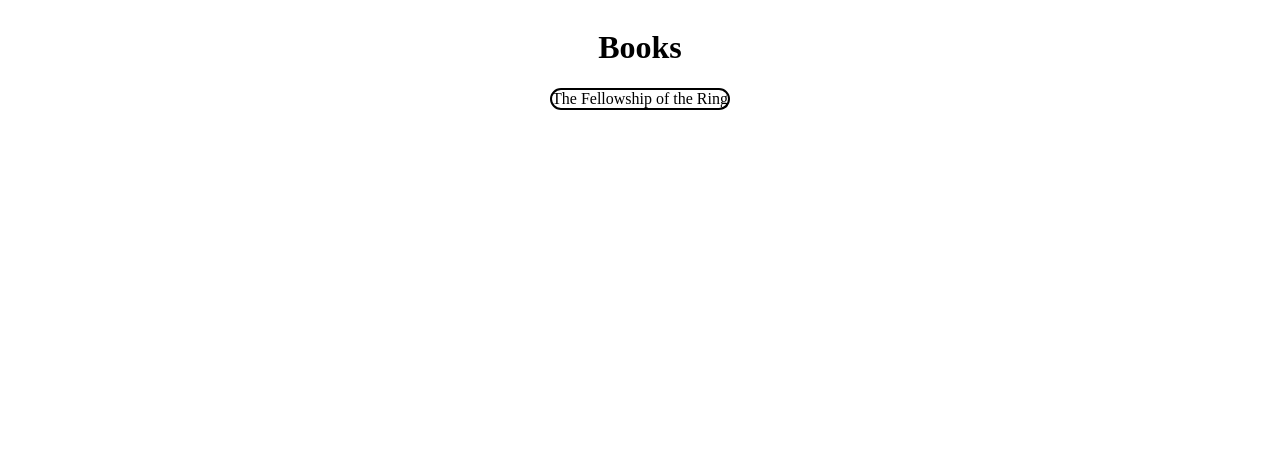
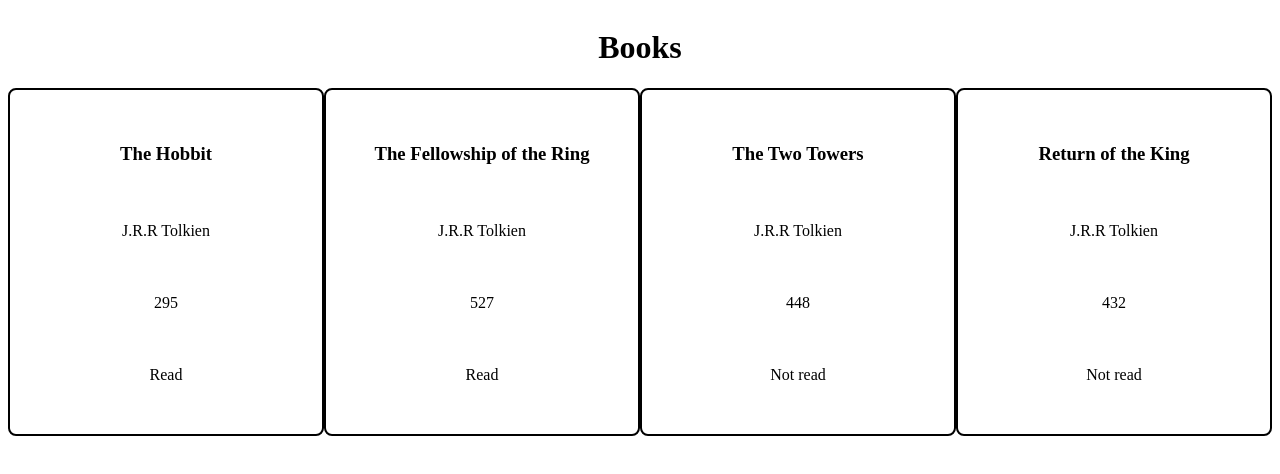
Before and after one commit to Aydanjb/odin-library, a website: page src/index.html in a window 1280 px wide. Drawn offline with Linux system fonts and the light colour scheme.

Commit message:
added functionality to dynamically display books

```diff
--- a/src/index.html
+++ b/src/index.html
@@ -20,7 +20,7 @@
       <h1>Books</h1>
     </header>
     <main>
-      <div class="card">The Fellowship of the Ring</div>
+
     </main>
     <script src="script.js" async defer></script>
   </body>
--- a/src/script.js
+++ b/src/script.js
@@ -22,3 +22,37 @@
 addBookToLibrary(lotr1);
 addBookToLibrary(lotr2);
 addBookToLibrary(lotr3);
+
+function addBookDiv(c) {
+  const main = document.querySelector('main');
+  const newDiv = document.createElement('div');
+  const newTitle = document.createElement('h3');
+  const newAuthor = document.createElement('p');
+  const newPages = document.createElement('p');
+  const newRead = document.createElement('p');
+  const titleText = `${myLibrary[c].title}`
+  const authorText = `${myLibrary[c].author}`
+  const pagesText = `${myLibrary[c].pages}`
+  const readText = `${myLibrary[c].read}`
+
+  newTitle.classList.add("title");
+  newAuthor.classList.add("author");
+  newPages.classList.add("pages");
+  newRead.classList.add("read");
+  newDiv.classList.add("card");
+  newTitle.textContent = titleText
+  newAuthor.textContent = authorText
+  newPages.textContent = pagesText
+  newRead.textContent = readText
+  newDiv.appendChild(newTitle);
+  newDiv.appendChild(newAuthor);
+  newDiv.appendChild(newPages);
+  newDiv.appendChild(newRead);
+  main.appendChild(newDiv);
+}
+
+
+
+for (let i = 0; i < myLibrary.length; i += 1) {
+  addBookDiv(i);
+}
--- a/src/styles.css
+++ b/src/styles.css
@@ -1,5 +1,3 @@
-
-
 body {
   display: flex;
   flex-direction: column;
@@ -17,6 +15,13 @@
 }
 
 .card {
+  display: flex;
+  flex-direction: column;
+  justify-content: space-evenly;
+  text-align: center;
+  height: 20rem;
+  width: 20rem;
   border: 2px solid black;
-  border-radius: 1rem;
+  border-radius: 0.5rem;
+  padding: 0.75rem;
 }
```
